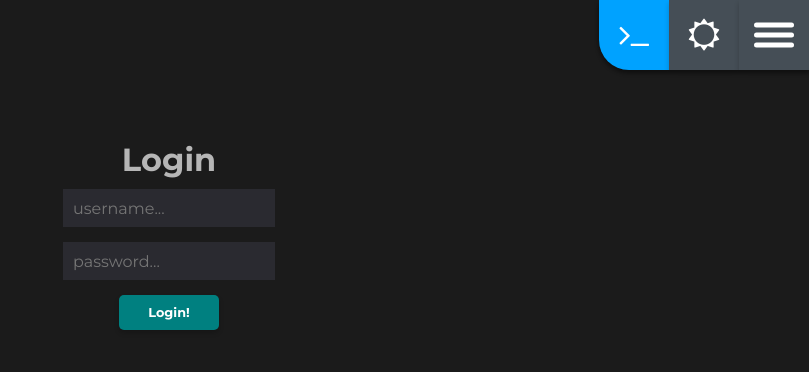
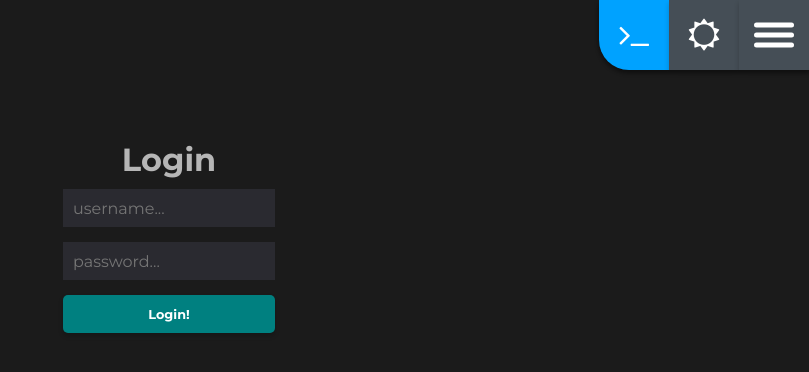
Before and after one commit to ErikSzabo/Portfolio, a React (Create React App) app: page /login in a window 1280 px wide. Shown: the top 372 px of the page, without its empty margins (471-1280 px from the left). Built offline with nearby package versions, Linux system fonts and the light colour scheme; no server answers; the HTML template or start-up script is replaced by a standard one.

Commit message:
improved Login component

```diff
--- a/src/components/admin/Login.jsx
+++ b/src/components/admin/Login.jsx
@@ -1,22 +1,19 @@
 import React, { useState, useContext, useEffect } from 'react';
+import { useHistory } from 'react-router-dom';
 import { ApplicationContext, actions } from '../Container';
-import { login, auth, TOKEN_KEY } from '../../api';
-import { Redirect } from 'react-router-dom';
+import Button from '../generic/Button';
+import { login, TOKEN_KEY } from '../../api';
 import './Login.scoped.css';
 
 const Login = () => {
+  const { state, dispatch } = useContext(ApplicationContext);
   const [username, setUsername] = useState('');
   const [password, setPassword] = useState('');
-  const [redirect, setRedirect] = useState(false);
-  const { dispatch } = useContext(ApplicationContext);
+  const history = useHistory();
 
   useEffect(() => {
-    if (localStorage.getItem(TOKEN_KEY)) {
-      auth(localStorage.getItem(TOKEN_KEY))
-        .then(() => setRedirect(true))
-        .catch(() => {});
-    }
-  }, []);
+    if (state.user.isAuthenticated) history.push('/dashboard');
+  }, [state.user.isAuthenticated, history]);
 
   const submit = async (e) => {
     e.preventDefault();
@@ -24,7 +21,7 @@ const Login = () => {
       const token = await login(username, password);
       localStorage.setItem(TOKEN_KEY, token);
       dispatch({ type: actions.LOGIN, payload: username });
-      setRedirect(true);
+      history.push('/dashboard');
     } catch (error) {
       setUsername('');
       setPassword('');
@@ -33,7 +30,6 @@ const Login = () => {
 
   return (
     <div className="login">
-      {redirect && <Redirect to="/dashboard" />}
       <h1 className="login__header">Login</h1>
       <form className="login__form" onSubmit={submit}>
         <input
@@ -50,7 +46,7 @@ const Login = () => {
           value={password}
           onChange={(e) => setPassword(e.target.value)}
         />
-        <input className="login__submit" type="submit" value="Login!" />
+        <Button isSubmit type="ok" value="Login!" />
       </form>
     </div>
   );
```
